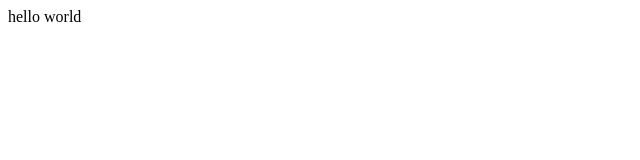
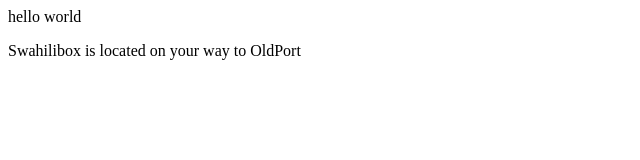
Before and after one commit to annitab/firsthtml, a plain HTML site: page index.html in a window 1280 px wide. Shown: the whole page, without its empty margins (0-640 px from the left). Drawn offline with Linux system fonts and the light colour scheme.

Commit message:
SwahiliBox is located on your way to OldTown

```diff
--- a/index.html
+++ b/index.html
@@ -3,5 +3,6 @@
 <title>title</title></head>
 <body>
 	<p>hello world</p>
+      <p>Swahilibox is located on your way to OldPort</p>
 </body>
 </html>
```
